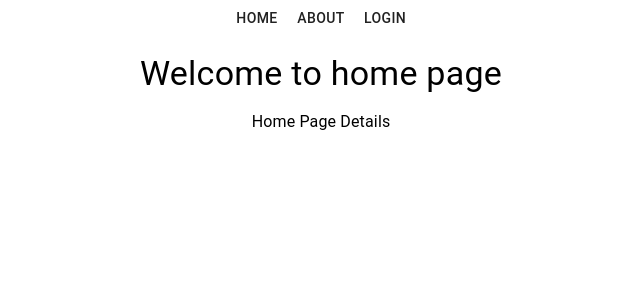
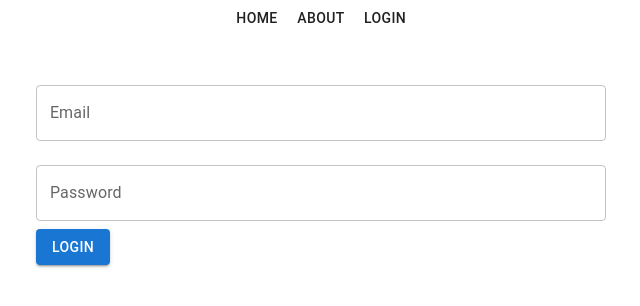
Before and after one commit to Ayuinfra/Rendering-Page, a React (Create React App) app: page / in a window 1280 px wide. Shown: the top 306 px of the page, without its empty margins (319-959 px from the left). Built offline with nearby package versions, Linux system fonts and the light colour scheme.

Commit message:
Login Page

```diff
--- a/src/App.js
+++ b/src/App.js
@@ -1,23 +1,48 @@
 import { Fragment, useState } from "react";
 import Home from "./screens/home/Home";
 import About from "./screens/about/About";
-import { Button, Container, Grid, Typography } from "@material-ui/core";
+import { Button, Container, Grid } from "@material-ui/core";
 import Login from "./screens/login/Login";
 
 const App = () =>{
-   const[currentPage,setCurrentPage]=useState("home");
+   const[currentPage,setCurrentPage]=useState("login");
+   const[isLoggedIn,setIsLoggedin]=useState(false);
+   const[email,setEmail]=useState('');
+   const[password,setPassword]=useState('')
+
+
+
    const handlePageChange = (page) => {
     setCurrentPage(page);
    };
 
+   const handleLogin = () =>{
+    if(email==='hi@gmail.com' && password==='password'){
+      setIsLoggedin(true);
+      setCurrentPage('home');
+    }
+    else{
+      alert('Invalid email or password')
+    }
+   }
+
    const renderPage = () =>{
     switch (currentPage) {
+      case'login':
+      return (
+        <Login
+        email={email}
+        password={password}
+        setEmail={setEmail}
+        setPassword={setPassword}
+        handleLogin={handleLogin}
+       />
+      );
       case 'home':
         return <Home />;
       case 'about':
         return <About />;
-      case 'login':
-        return <Login />;
+
       default:
         return null;
     }
@@ -28,15 +53,19 @@ const App = () =>{
           <Fragment>
           <Grid container direction="column" alignItems="center" spacing={2}>
         <Grid item>
+
+            <>
           <Button onClick={() => handlePageChange('home')}>Home</Button>
           <Button onClick={() => handlePageChange('about')}>About</Button>
           <Button onClick={() => handlePageChange('login')}>Login</Button>
+          </>
+
           </Grid>
         <Grid item>
-          <Typography
+          {/* <Typography
            variant="h4" align="center">
             Welcome to {currentPage} page
-          </Typography>
+          </Typography> */}
         </Grid>
         <Grid item>{renderPage()}</Grid>
         </Grid>
--- a/src/screens/login/Login.js
+++ b/src/screens/login/Login.js
@@ -1,17 +1,29 @@
-import { Typography } from "@material-ui/core";
-import { Fragment } from "react";
+import React from 'react';
+import { TextField, Button } from '@mui/material';
 
-
-
-const Login = () => {
-    return (
-        <Fragment>
-             <Typography variant="body1" align="center">
-                Login Page Details
-            </Typography>
-        </Fragment>
-
-    )
-}
+const Login = ({ email, password, setEmail, setPassword, handleLogin }) => {
+  return (
+    <>
+      <TextField
+        label="Email"
+        value={email}
+        onChange={(e) => setEmail(e.target.value)}
+        fullWidth
+        margin="normal"
+      />
+      <TextField
+        label="Password"
+        value={password}
+        onChange={(e) => setPassword(e.target.value)}
+        type="password"
+        fullWidth
+        margin="normal"
+      />
+      <Button onClick={handleLogin} variant="contained" color="primary">
+        Login
+      </Button>
+    </>
+  );
+};
 
 export default Login;
```
Also changed, not shown: src/App.css (line endings or trailing spaces).
